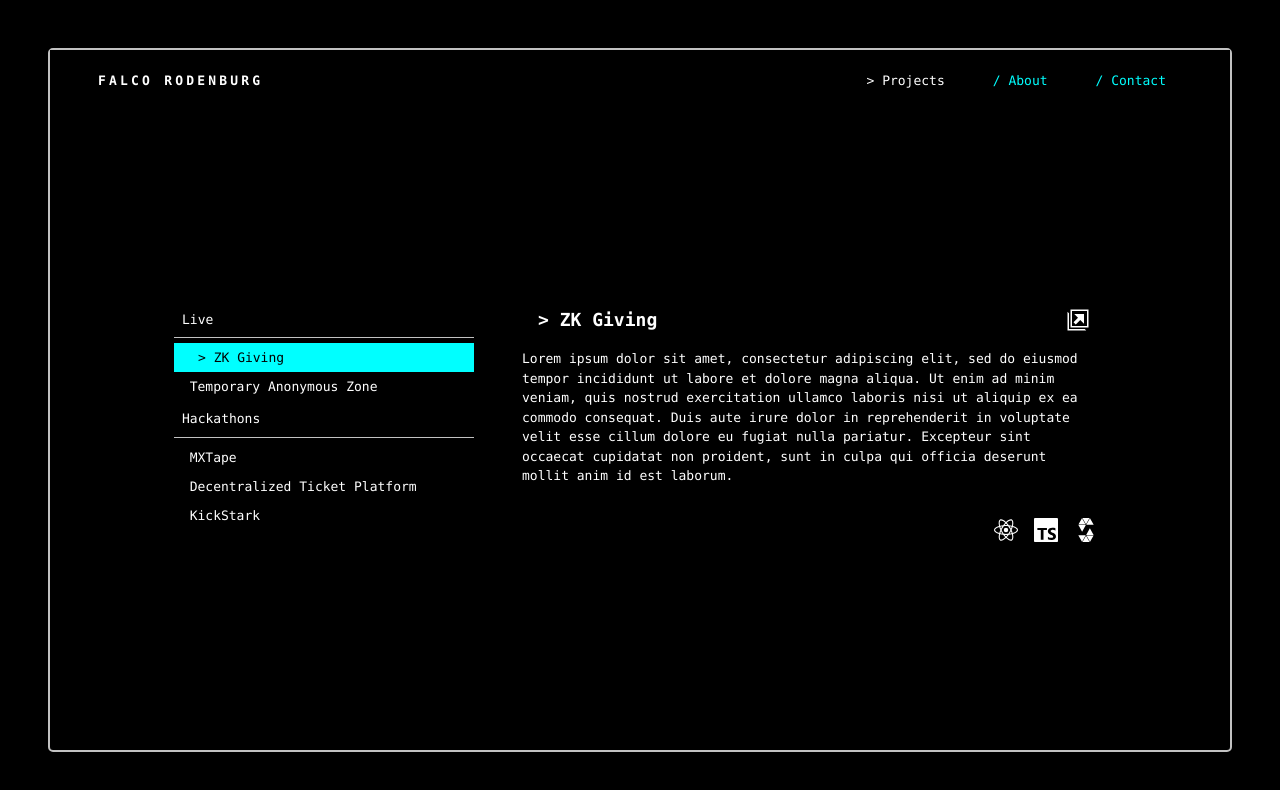
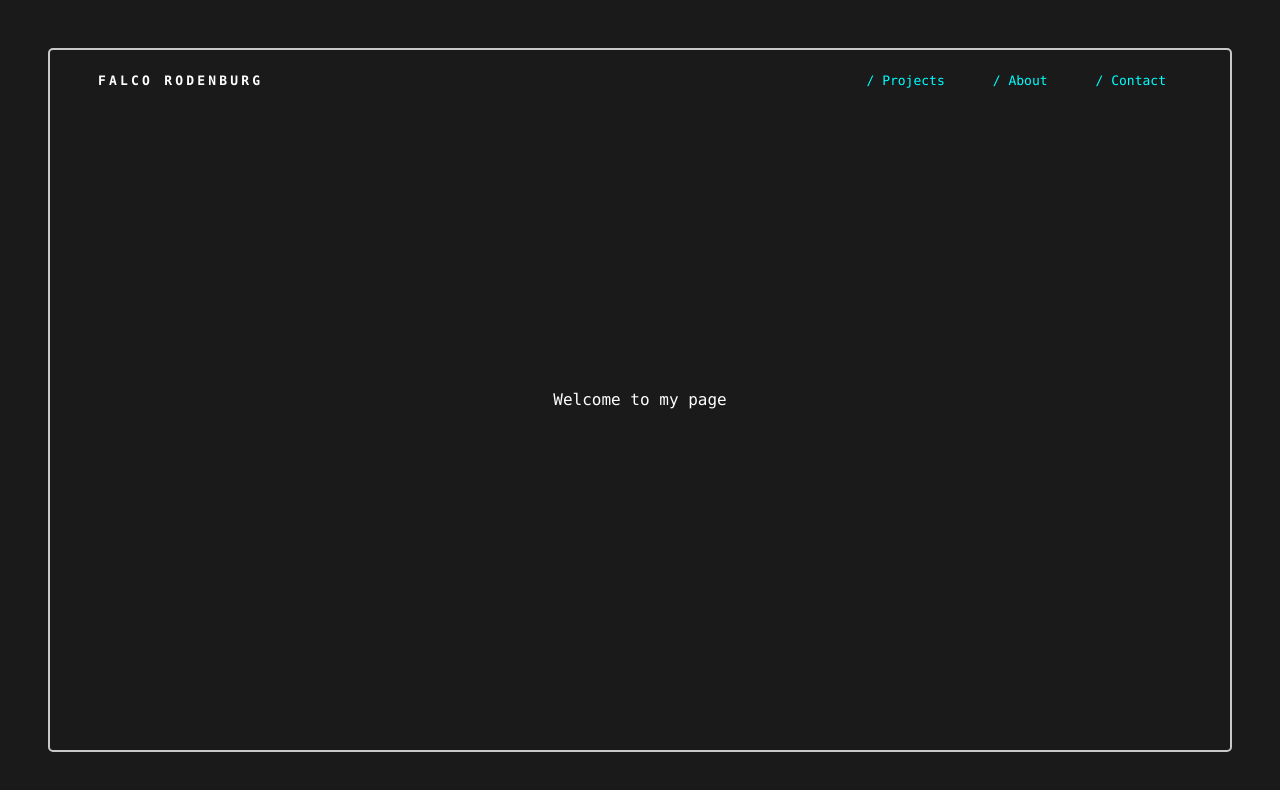
Before and after one commit to Falco90/portfolio, a Next.js app: page / in a window 1280 px wide. Both pictures are taken after a click on the element "FALCO RODENBURG". Shown: the top 790 px of the page. Built offline with nearby package versions, Linux system fonts and the light colour scheme.

Commit message:
added welcome section

```diff
--- a/components/Navbar.tsx
+++ b/components/Navbar.tsx
@@ -11,7 +11,7 @@ const Navbar: FC<Props> = (props) => {
 
   return (
     <div className={styles.navbar}>
-      <h1>FALCO RODENBURG</h1>
+      <h1 onClick={() => setSection(0)}>FALCO RODENBURG</h1>
       <ul>
         <li
           onClick={() => setSection(1)}
--- /dev/null
+++ b/components/Welcome/index.tsx
@@ -0,0 +1,7 @@
+import { FC } from "react";
+
+const Welcome: FC = () => {
+  return <div>Welcome to my page</div>;
+};
+
+export default Welcome;
--- a/pages/index.tsx
+++ b/pages/index.tsx
@@ -3,6 +3,7 @@ import styles from "../styles/Home.module.css";
 import Projects from "../components/Projects";
 import About from "../components/About";
 import Contact from "../components/Contact";
+import Welcome from "../components/Welcome";
 import Navbar from "../components/Navbar";
 import { useState } from "react";
 
@@ -11,6 +12,8 @@ export default function Home() {
 
   const renderSection = () => {
     switch (section) {
+      case 0:
+        return <Welcome />;
       case 1:
         return <Projects />;
       case 2:
--- a/styles/Home.module.css
+++ b/styles/Home.module.css
@@ -87,6 +87,7 @@
 .bio ul li span {
   font-weight: bolder;
   color: rgba(255, 255, 255, 0.76);
+  /* color: rgb(112, 111, 111); */
 }
 
 .main section {
@@ -102,7 +103,7 @@
 
 .navbar {
   color: #fff;
-  background-color: #000;
+  /* background-color: #000; */
   display: flex;
   flex-direction: row;
   align-items: center;
@@ -165,7 +166,7 @@
   flex-direction: row;
   align-items: center;
   gap: 2rem;
-  background-color: #000;
+  /* background-color: #000; */
   font-family: var(--font-mono);
   color: #fff;
   animation: appear 1s;
--- a/styles/globals.css
+++ b/styles/globals.css
@@ -92,7 +92,8 @@ body {
 
 body {
   color: rgb(var(--foreground-rgb));
-  background: #000;
+  background: rgb(26, 26, 26);
+  /* background: #000; */
 }
 
 a {
```
